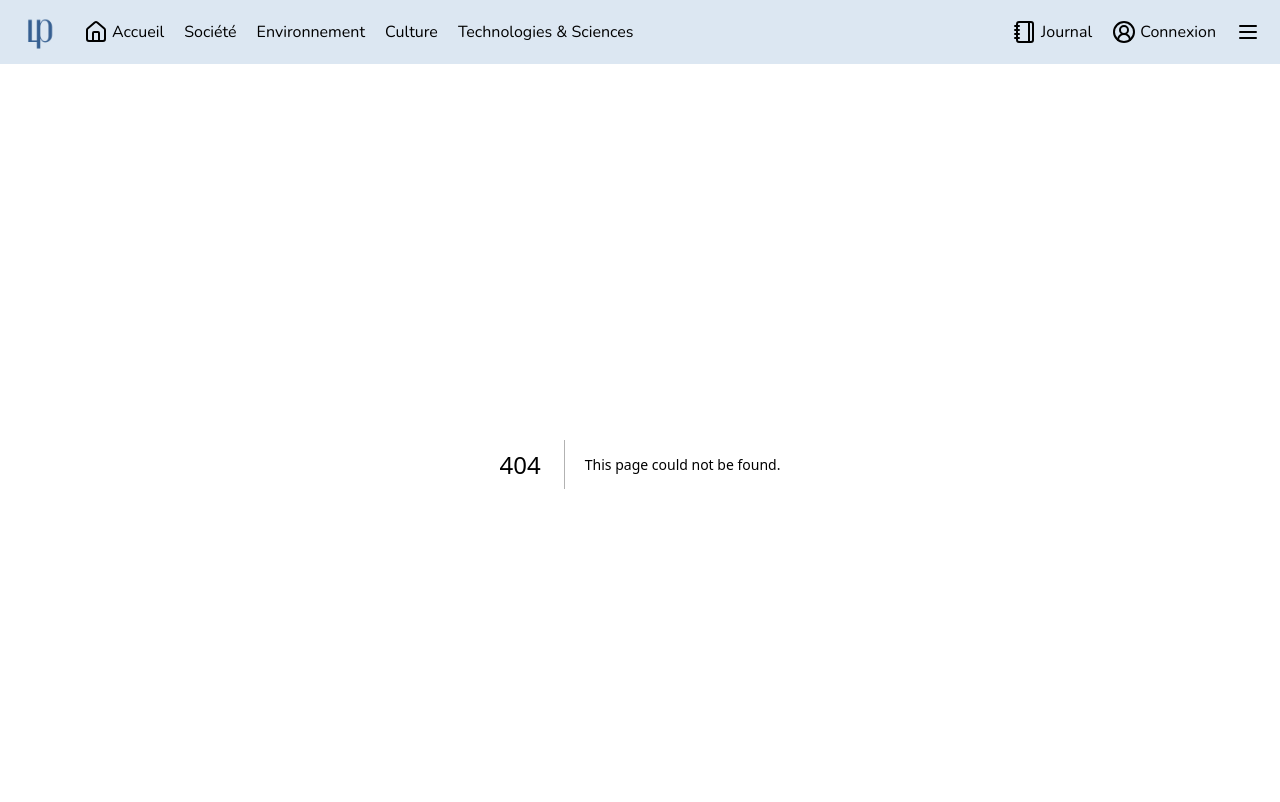
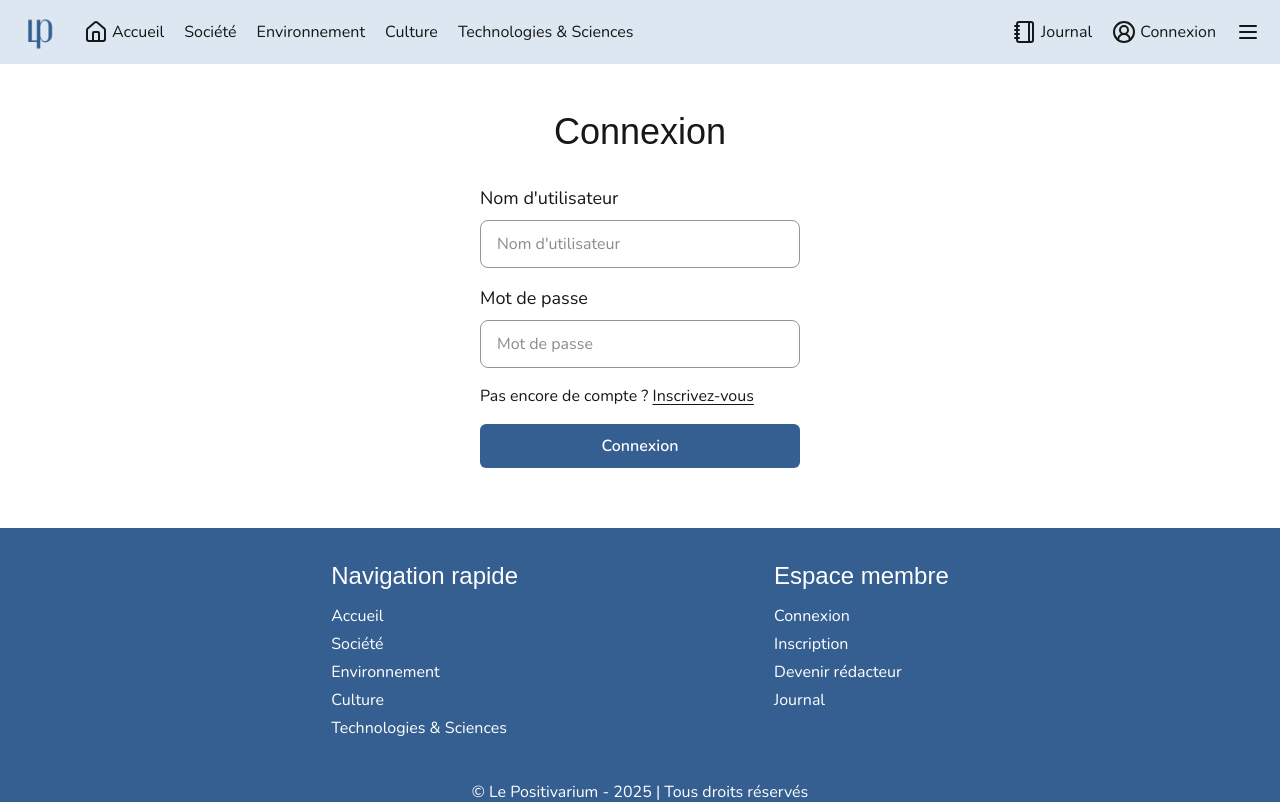
Before and after one commit to clairesbaffe/positivarium-front, a Next.js app: page /login in a window 1280 px wide. Before the commit this address had no page. Shown: the top 802 px of the page. Built offline with nearby package versions, Linux system fonts and the light colour scheme; a web font is replaced by a local one.

Commit message:
FEAT login
Saves cookie automatically.
Missing inputs and invalid credentials errors are managed.

```diff
--- /dev/null
+++ b/src/app/login/page.tsx
@@ -0,0 +1,111 @@
+"use client";
+
+import { useState } from "react";
+import { useRouter } from "next/navigation";
+import Link from "next/link";
+import Button from "@/components/Button";
+
+export default function Login() {
+  const router = useRouter();
+
+  const [username, setUsername] = useState("");
+  const [password, setPassword] = useState("");
+
+  const [message, setMessage] = useState("");
+
+  const handleLogin = async () => {
+    try {
+      if (username === "" || password === "") {
+        throw new Error("INPUTS_MISSING");
+      }
+
+      const res = await fetch(`${process.env.NEXT_PUBLIC_API_URL}/login`, {
+        method: "POST",
+        headers: { "Content-Type": "application/json" },
+        body: JSON.stringify({ username, password }),
+        credentials: "include", // automatically saves cookie sent via SetCookie
+      });
+
+      if (!res.ok) {
+        const errorData = await res.json().catch(() => null);
+
+        const message = errorData?.error || "Échec de la connexion";
+
+        throw new Error(message);
+      }
+
+    //   await res.json();
+      setMessage("");
+      router.push("/");
+    } catch (error) {
+      console.error("Erreur de connexion :", error);
+      if (error instanceof Error) {
+        if (error.message.includes("INPUTS_MISSING")) {
+          setMessage("Veuillez compléter tous les champs.");
+        } else if (error.message.includes("Invalid username or password")) {
+          setMessage("Nom d'utilisateur ou mot de passe invalide.");
+        } else {
+          setMessage("Une erreur est survenue.");
+        }
+      } else {
+        setMessage("Erreur inattendue.");
+      }
+    }
+  };
+
+  return (
+    <main className="min-h-[46vh] md:w-1/4 md:mx-auto mx-4 my-12 flex flex-col items-center gap-8">
+      <h1 className="font-title text-2xl md:text-4xl">Connexion</h1>
+      <form
+        onSubmit={(e) => {
+          e.preventDefault();
+        }}
+        className="w-full flex flex-col gap-4"
+      >
+        <div className="flex flex-col gap-2">
+          <label className="text-lg" htmlFor="username">
+            Nom d'utilisateur
+          </label>
+          <input
+            className="border border-foreground-muted h-12 rounded-lg p-4"
+            placeholder="Nom d'utilisateur"
+            type="text"
+            name="username"
+            id="username"
+            value={username}
+            onChange={(e) => setUsername(e.target.value)}
+          />
+        </div>
+        <div className="flex flex-col gap-2">
+          <label className="text-lg" htmlFor="password">
+            Mot de passe
+          </label>
+          <input
+            className="border border-foreground-muted h-12 rounded-lg p-4"
+            placeholder="Mot de passe"
+            type="password"
+            name="password"
+            id="password"
+            value={password}
+            onChange={(e) => setPassword(e.target.value)}
+          />
+        </div>
+        <p>
+          Pas encore de compte ?{" "}
+          <Link href="/" className="underline underline-offset-3">
+            Inscrivez-vous
+          </Link>
+        </p>
+        {/* <input type="submit" value="Connexion" /> */}
+        {message && <p className="text-red-400">{message}</p>}
+        <Button
+          title={"Connexion"}
+          background={"bg-dark-colored-background"}
+          textColor={"text-foreground-inverted"}
+          icon={null}
+          onClick={handleLogin}
+        />
+      </form>
+    </main>
+  );
+}
--- a/src/components/Button.tsx
+++ b/src/components/Button.tsx
@@ -46,7 +46,7 @@ export default function Button({
       : textColor;
 
   const classNames = clsx(
-    "flex items-center gap-2 cursor-pointer",
+    "flex items-center justify-center whitespace-nowrap gap-2 cursor-pointer",
     background,
     textColor,
     priorityClass
```
